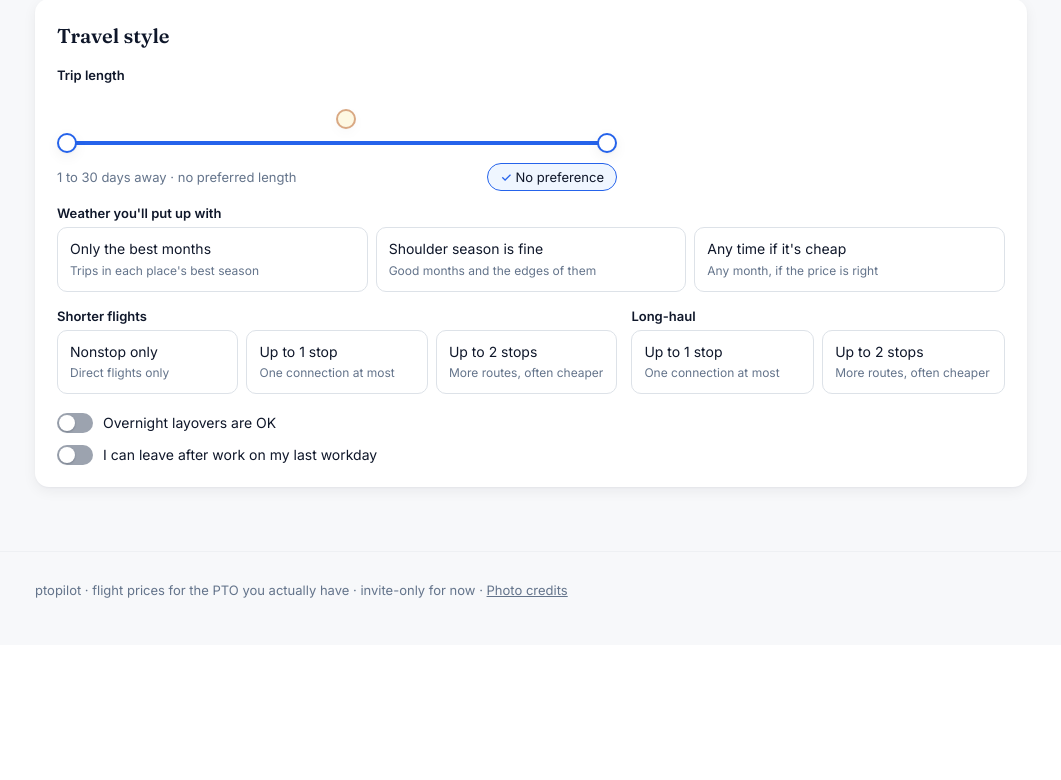
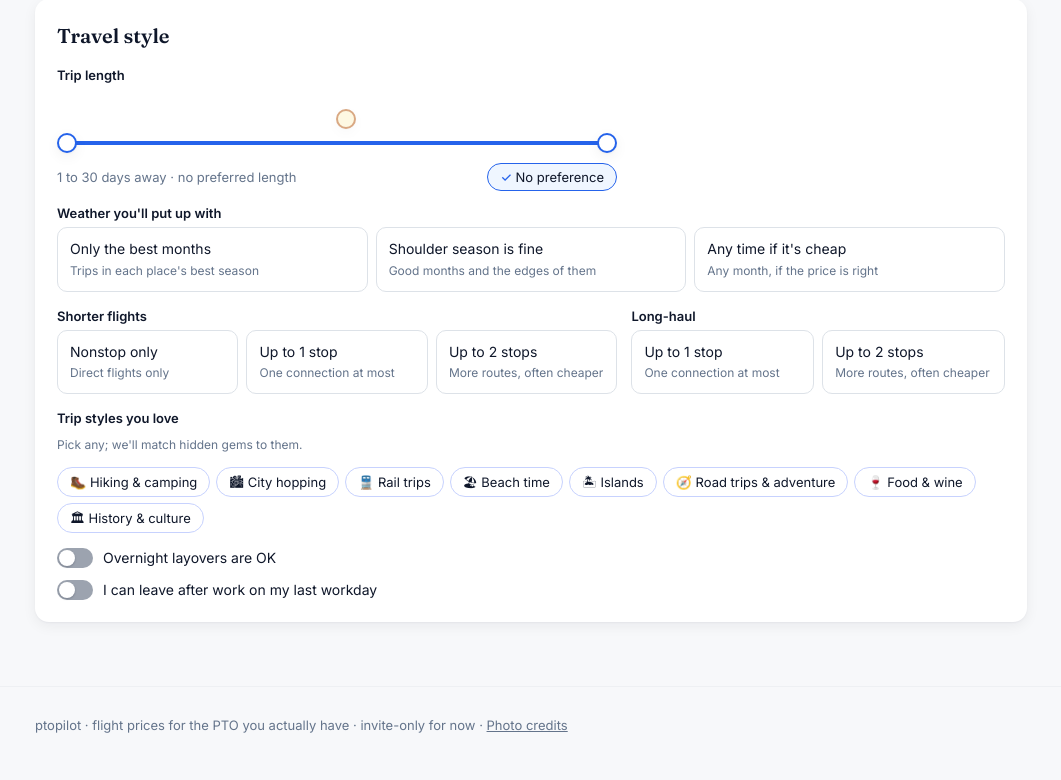
Before and after one commit to nick-dahl/ptopilot, a FastAPI app: template ptopilot/web/templates/profile.html in a window 1280 px wide. Shown: the part 837-1617 px from the top of the page, without its empty margins (109-1170 px from the left). Before the commit the page ends 1435 px from the top, so only its background shows below. Run offline with FastAPI, Linux system fonts and the light colour scheme; the template is opened without the code that fills it, so the values that code supplies are empty; parts of the project's set-up code (start-up, migrations or seed data) failed here and were passed over; some libraries are stand-ins or nearby versions.

Commit message:
feat: trip styles you love
Co-Authored-By: Claude Sonnet 5.5 <noreply@anthropic.com>

```diff
--- a/ptopilot/db/models.py
+++ b/ptopilot/db/models.py
@@ -67,6 +67,7 @@ class User(Base):
     holiday_calendar: Mapped[str] = mapped_column(String(16))
     extra_days_off: Mapped[list[date]] = mapped_column(ARRAY(Date), server_default="{}")
     ignored_holidays: Mapped[list[str]] = mapped_column(ARRAY(Text), server_default="{}")
+    trip_styles: Mapped[list[str]] = mapped_column(ARRAY(Text), server_default="{}")
     pto_days_total: Mapped[int] = mapped_column(SmallInteger)
     pto_committed: Mapped[int] = mapped_column(SmallInteger, server_default="0")
     min_trip_days: Mapped[int] = mapped_column(SmallInteger, server_default="3")
--- a/ptopilot/profiles.py
+++ b/ptopilot/profiles.py
@@ -27,6 +27,7 @@ from sqlalchemy.orm import Session
 
 from ptopilot.core.calendar import WorkCalendar
 from ptopilot.core.geo import Geo, UnknownCodeError
+from ptopilot.core.trip_styles import STYLES
 from ptopilot.data import load_geo
 from ptopilot.db.models import Invite, PlanningYear, Tracker, TravelWindow, User
 from ptopilot.db.session import make_engine
@@ -70,6 +71,7 @@ class Profile:
     nearby_airports: list[str] = field(default_factory=list)
     extra_days_off: list[date] = field(default_factory=list)
     ignored_holidays: list[str] = field(default_factory=list)
+    trip_styles: list[str] | None = None  # None: not given, so a load leaves the saved styles alone
     friday_evening_min_time: time | None = None
     windows: list[tuple[date, date]] = field(default_factory=list)
     trackers: list[TrackerSpecRow] = field(default_factory=list)
@@ -99,7 +101,7 @@ def parse_profile(data: dict, geo: Geo, require_plan: bool = True) -> Profile:
             problems.append(f"missing required field {key!r}")
     unknown = set(data) - set(USER_FIELDS) - {
         "email", "nearby_airports", "extra_days_off", "ignored_holidays",
-        "friday_evening_min_time", "windows", "trackers",
+        "friday_evening_min_time", "windows", "trackers", "trip_styles",
     }  # fmt: skip
     if unknown:
         problems.append(f"unknown field(s) {sorted(unknown)}")
@@ -154,6 +156,14 @@ def parse_profile(data: dict, geo: Geo, require_plan: bool = True) -> Profile:
     for key in ("max_stops_short", "max_stops_long"):
         if ok_int(key) and user[key] < 0:
             problems.append(f"{key}: must be 0 or more")
+
+    styles = data.get("trip_styles")
+    if styles is not None:
+        styles = list(styles)
+        bad = [x for x in styles if x not in STYLES]
+        if bad:
+            problems.append(f"trip_styles: unknown style(s) {bad}")
+        styles = list(dict.fromkeys(x for x in styles if x in STYLES))
 
     nearby = list(data.get("nearby_airports") or [])
     dupes = sorted({c for c in nearby if c == data.get("home_airport") or nearby.count(c) > 1})
@@ -241,6 +251,7 @@ def parse_profile(data: dict, geo: Geo, require_plan: bool = True) -> Profile:
         nearby_airports=list(data.get("nearby_airports") or []),
         extra_days_off=[d for d in extra if d],
         ignored_holidays=ignored,
+        trip_styles=styles,
         friday_evening_min_time=min_time,
         windows=windows,
         trackers=trackers,
@@ -264,6 +275,8 @@ def apply_profile(
     user.nearby_airports = p.nearby_airports
     user.extra_days_off = p.extra_days_off
     user.ignored_holidays = p.ignored_holidays
+    if p.trip_styles is not None:
+        user.trip_styles = p.trip_styles
     if p.friday_evening_min_time is not None:
         user.friday_evening_min_time = p.friday_evening_min_time
     s.flush()
--- a/ptopilot/web/app.py
+++ b/ptopilot/web/app.py
@@ -39,6 +39,7 @@ from ptopilot.core.airports import AirportCatalog, PlaceMatch
 from ptopilot.core.calendar import WorkCalendar, calendar_codes, upcoming_holiday_names
 from ptopilot.core.geo import Geo, UnknownCodeError, palette
 from ptopilot.core.seasons import SeasonTable, trip_month
+from ptopilot.core.trip_styles import STYLES
 from ptopilot.data import load_geo, load_seasons
 from ptopilot.db.models import Candidate, Invite, PlannedTrip, PlanningYear, RelatedLink, Tracker, User
 from ptopilot.db.session import make_engine, session_scope
@@ -71,7 +72,14 @@ from ptopilot.settings import Settings
 from ptopilot.sources.climate import fetch_climate
 from ptopilot.trackers import apply_action, snooze, unsnooze
 from ptopilot.web import api, onboarding
-from ptopilot.web.forms import SECTIONS, explain_errors, form_to_profile, merge_section, profile_to_form
+from ptopilot.web.forms import (
+    SECTIONS,
+    explain_errors,
+    flatten_form,
+    form_to_profile,
+    merge_section,
+    profile_to_form,
+)
 from ptopilot.web.grid import date_grid, grid_band
 from ptopilot.web.history import (
     destination_summaries,
@@ -101,6 +109,7 @@ TEMPLATES.env.filters.update(money=money, day=day, dates=date_range, stops=stops
 # The stylesheet's URL changes with its content, so a browser never keeps an old copy after a deploy.
 CSS_VERSION = hashlib.sha1((WEB_DIR / "static" / "app.css").read_bytes()).hexdigest()[:10]
 TEMPLATES.env.globals["css_version"] = CSS_VERSION
+TEMPLATES.env.globals["trip_styles"] = list(STYLES.items())
 # Postgres int4 range: anything inside it is looked up (0 or negative are simply not found, a 404); ids
 # beyond it would make the database raise, so they're a styled 400 instead.
 TRACKER_ID = Annotated[int, PathParam(ge=-(2**31), le=2**31 - 1)]
@@ -1062,7 +1071,7 @@ def create_app(
         email = current_email(request)
         if not email:
             return signed_out(request)
-        submitted = {k: str(v) for k, v in (await request.form()).items()}
+        submitted = flatten_form((await request.form()).multi_items())
         for key in ("home_airport", "nearby_airports"):  # a city typed without JS counts when it's clear
             if key in submitted:
                 submitted[key] = api.resolve_airports(catalog, submitted[key])
@@ -1180,7 +1189,7 @@ def create_app(
             return welcome_places_step(request, email, raw)
         # Steps 2 and 3 are the profile's Time off and Travel style sections, saved the same way.
         section = "time_off" if n == 2 else "travel"
-        fields = {k: str(v) for k, v in raw.items() if k in SECTIONS[section]}
+        fields = {k: v for k, v in flatten_form(raw.multi_items()).items() if k in SECTIONS[section]}
         return welcome_saved(request, email, n, section_form(email, {**fields, "section": section}))
 
     def welcome_saved(request: Request, email: str, n: int, form: dict[str, str]) -> Response:
--- a/ptopilot/web/forms.py
+++ b/ptopilot/web/forms.py
@@ -27,9 +27,19 @@ SECTIONS = {
     "travel": (
         "min_trip_days", "max_trip_days", "ideal_trip_days", "weather_tolerance", "max_stops_short",
         "max_stops_long", "allow_overnight_layover", "friday_evening_departure", "friday_evening_min_time",
+        "trip_styles",
     ),
 }  # fmt: skip
 SECTIONS["all"] = (*SECTIONS["airports"], *SECTIONS["time_off"], *SECTIONS["travel"], "country")
+
+
+def flatten_form(items) -> dict[str, str]:
+    """A submitted form (its multi_items()) as one string per field; repeated trip_styles join with commas."""
+    flat: dict[str, str] = {}
+    for key, value in items:
+        value = str(value)
+        flat[key] = f"{flat[key]}, {value}" if key == "trip_styles" and key in flat else value
+    return flat
 
 
 def _int(value: str):
@@ -69,6 +79,7 @@ def form_to_profile(form: Mapping[str, str], email: str) -> dict:
     data["nearby_airports"] = [code.upper() for code in _list(form.get("nearby_airports", ""))]
     data["ignored_holidays"] = _list(form.get("ignored_holidays", ""))
     data["extra_days_off"] = _list(form.get("extra_days_off", ""))
+    data["trip_styles"] = _list(form.get("trip_styles", ""))
     if (form.get("friday_evening_min_time") or "").strip():
         data["friday_evening_min_time"] = form["friday_evening_min_time"].strip()
     data["windows"] = [
@@ -113,6 +124,7 @@ def profile_to_form(s: Session, user: User | None) -> dict[str, str]:
             "nearby_airports": ", ".join(user.nearby_airports or []),
             "ignored_holidays": ", ".join(user.ignored_holidays or []),
             "extra_days_off": ", ".join(d.isoformat() for d in user.extra_days_off or []),
+            "trip_styles": ", ".join(user.trip_styles or []),
             "friday_evening_min_time": user.friday_evening_min_time.strftime("%H:%M"),
         }
         for key in BOOL_FIELDS:
@@ -128,6 +140,8 @@ def merge_section(current: dict[str, str], submitted: Mapping[str, str]) -> dict
     (submitted["section"]) means off. Without a section name only the fields sent change."""
     fields = SECTIONS.get(submitted.get("section", ""), ())
     merged = {**current, **{k: v for k, v in submitted.items() if k != "section"}}
+    if "trip_styles" in fields and "trip_styles" not in submitted:
+        merged.pop("trip_styles", None)  # every chip unticked
     for key in BOOL_FIELDS:
         if key in fields and key not in submitted:
             merged.pop(key, None)
@@ -184,6 +198,8 @@ def _explain(problem: str, form: Mapping[str, str]) -> tuple[str | None, str]:
         return "ideal_trip_days", f"Your ideal trip ({m[1]} days) has to fall between {m[2]} and {m[3]} days."
     if m := re.fullmatch(r"(\w+): expected int, got (.*)", problem):
         return m[1], f"Enter a whole number for {_LABELS.get(m[1], 'this')}, not {m[2]}."
+    if m := re.fullmatch(r"trip_styles: unknown style\(s\) (\[.*\])", problem):
+        return "trip_styles", f"We don't know the trip style {_names(m[1])}. Pick from the choices."
     if m := re.fullmatch(r"(\w+): must be 0 or more", problem):
         label = _LABELS.get(m[1], "this")
         return m[1], f"{label[0].upper()}{label[1:]} can't be below 0."
--- a/ptopilot/web/static/app.css
+++ b/ptopilot/web/static/app.css
@@ -389,6 +389,15 @@ form.is-autosaving .section-save .btn { display: none; }
 .seg:has(input:checked) .seg-label { font-weight: 600; }
 .seg:has(input:checked) .seg-label::before { content: "\2713\00a0"; color: var(--accent); }
 .seg:has(input:focus-visible) { outline: 2px solid var(--accent); outline-offset: 2px; }
+/* Trip-style toggle chips: checkboxes styled as chips */
+.toggle-chips { display: flex; flex-wrap: wrap; gap: 6px; }
+.toggle-chip { position: relative; display: inline-block; cursor: pointer; }
+.toggle-chip input { position: absolute; opacity: 0; width: 1px; height: 1px; margin: 0; }
+.toggle-chip span { display: inline-block; padding: 4px 12px; border: 1px solid var(--chip-line); border-radius: 999px; background: var(--surface); font-size: 13px; transition: background-color var(--ease), border-color var(--ease); }
+.toggle-chip:hover span { border-color: var(--accent); }
+.toggle-chip input:checked + span { background: var(--chip); border-color: var(--accent); font-weight: 600; }
+.toggle-chip input:checked + span::before { content: "\2713\00a0"; color: var(--accent); }
+.toggle-chip input:focus-visible + span { outline: 2px solid var(--accent); outline-offset: 2px; }
 .stops { display: grid; gap: 0 14px; grid-template-columns: 1fr; }
 .stops .segmented { grid-template-columns: repeat(auto-fit, minmax(96px, 1fr)); }
 @media (max-width: 480px) { .segmented { grid-template-columns: 1fr; } .stops .segmented { grid-template-columns: repeat(auto-fit, minmax(96px, 1fr)); } }
--- a/ptopilot/web/templates/_inputs.html
+++ b/ptopilot/web/templates/_inputs.html
@@ -90,6 +90,18 @@
 </div>
 {%- endmacro %}
 
+{# Toggle chips: real checkboxes (so they work without JS), one name repeated. options: [(value, label)]. #}
+{% macro toggle_chips(name, options, selected) -%}
+<div class="toggle-chips">
+  {%- for v, text in options %}
+  <label class="toggle-chip">
+    <input type="checkbox" name="{{ name }}" value="{{ v }}"{% if v in selected %} checked{% endif %}>
+    <span>{{ text }}</span>
+  </label>
+  {%- endfor %}
+</div>
+{%- endmacro %}
+
 {# An on/off switch: a checkbox with role="switch", so it posts "on" like any checkbox. #}
 {% macro switch(name, checked, label) -%}
 <label class="switch">
--- a/ptopilot/web/templates/_travel_fields.html
+++ b/ptopilot/web/templates/_travel_fields.html
@@ -1,6 +1,7 @@
 {# The travel-style fields: the profile page's Travel style section and /welcome step 3 (inside their own <form>).
    Needs form and field_errors. #}
-{% from "_inputs.html" import segmented, trip_range, switch, field_error %}
+{% from "_inputs.html" import segmented, trip_range, switch, toggle_chips, field_error %}
+{% set loved = (form.trip_styles or "").replace(" ", "").split(",") %}
 <div class="field">
   <span class="field-label">Trip length</span>
   {{ trip_range(form.min_trip_days, form.max_trip_days, form.ideal_trip_days) }}
@@ -33,6 +34,12 @@
     {{ field_error("max_stops_long", field_errors) }}
   </fieldset>
 </div>
+<fieldset class="field">
+  <legend class="field-label">Trip styles you love</legend>
+  <p class="hint">Pick any; we'll match hidden gems to them.</p>
+  {{ toggle_chips("trip_styles", trip_styles, loved) }}
+  {{ field_error("trip_styles", field_errors) }}
+</fieldset>
 <div class="switches">
   {{ switch("allow_overnight_layover", form.allow_overnight_layover, "Overnight layovers are OK") }}
   <div class="after-work">
```
Also changed, not shown: ptopilot/core/trip_styles.py (added, +12 -0 lines), ptopilot/db/migrations/versions/0015_trip_styles.py (added, +28 -0 lines), tests/web/test_trip_styles.py (added, +84 -0 lines).
